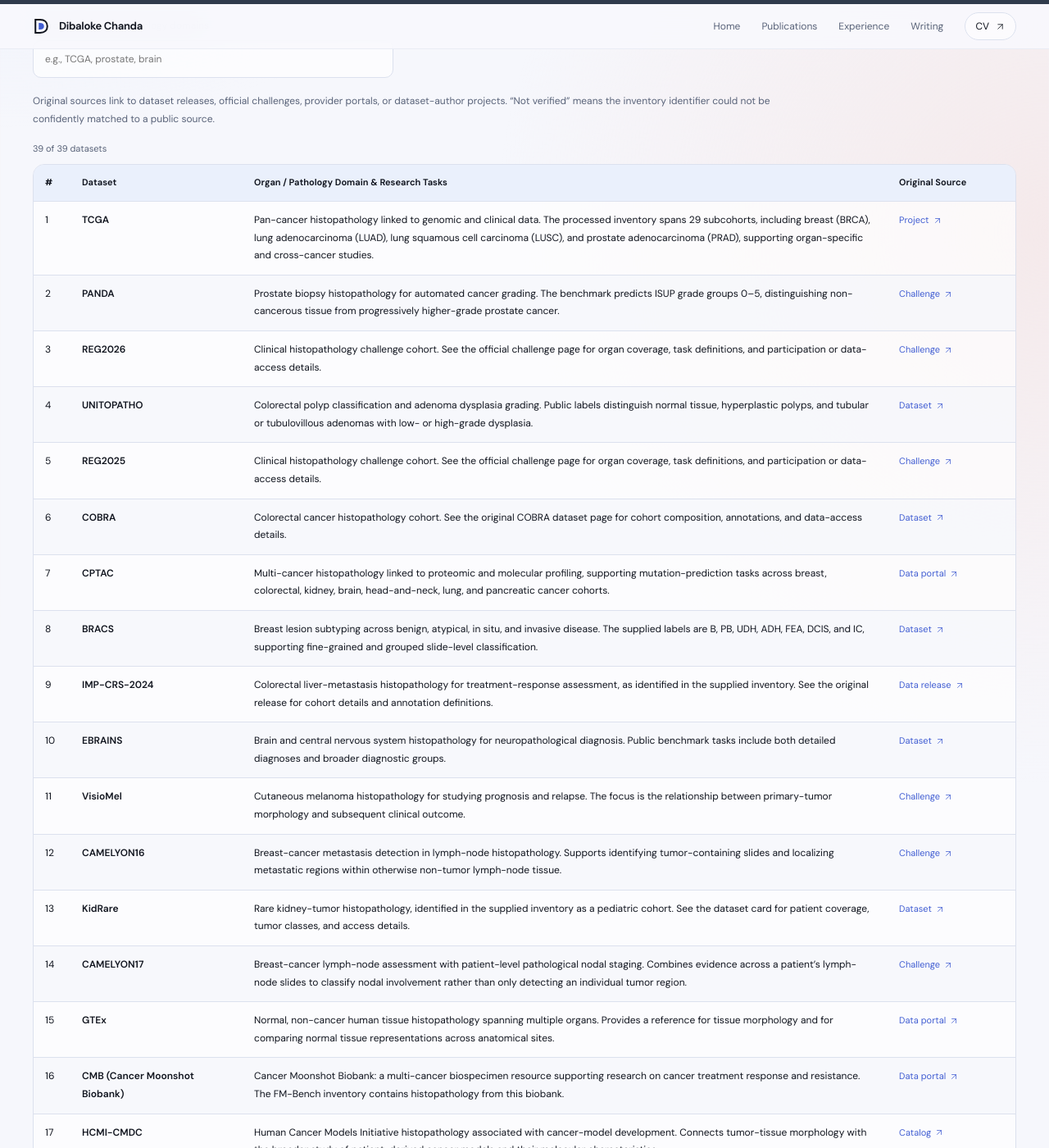
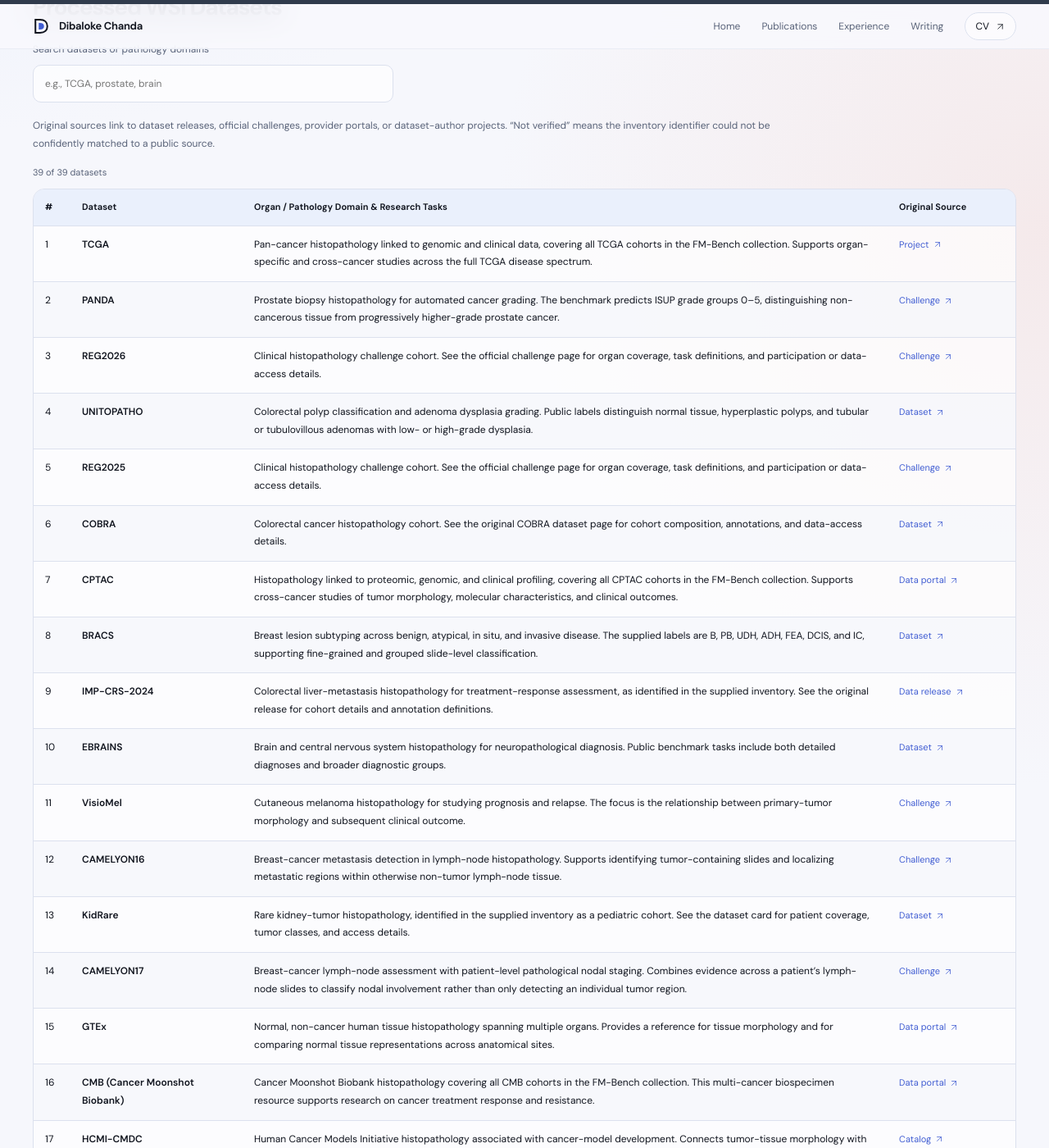
Before and after one commit to dibaloke/dibaloke.github.io, a Jekyll site: the page built from _pages/fm-bench.html, in a window 1280 px wide and 1400 px high, scrolled down 518 px. Shown: the whole window at 82% size. Built offline with Jekyll 4.4.1, drawn with Linux system fonts in a browser that asks for light colours; some of the changed text lies outside the part shown.

Commit message:
Clarify full TCGA CPTAC and CMB cohort coverage in FM-Bench

```diff
--- a/_data/fm_bench.json
+++ b/_data/fm_bench.json
@@ -5,7 +5,7 @@
     "segmented": "11,031",
     "features": "10,725",
     "magnifications": "20×, 10×, 5×, 40×",
-    "domain": "Pan-cancer histopathology linked to genomic and clinical data. The processed inventory spans 29 subcohorts, including breast (BRCA), lung adenocarcinoma (LUAD), lung squamous cell carcinoma (LUSC), and prostate adenocarcinoma (PRAD), supporting organ-specific and cross-cancer studies.",
+    "domain": "Pan-cancer histopathology linked to genomic and clinical data, covering all TCGA cohorts in the FM-Bench collection. Supports organ-specific and cross-cancer studies across the full TCGA disease spectrum.",
     "dataset_url": "https://www.cancer.gov/ccg/research/genome-sequencing/tcga",
     "dataset_link_label": "Project"
   },
@@ -66,7 +66,7 @@
     "segmented": "5,486",
     "features": "5,481",
     "magnifications": "20×, 10×, 5×",
-    "domain": "Multi-cancer histopathology linked to proteomic and molecular profiling, supporting mutation-prediction tasks across breast, colorectal, kidney, brain, head-and-neck, lung, and pancreatic cancer cohorts.",
+    "domain": "Histopathology linked to proteomic, genomic, and clinical profiling, covering all CPTAC cohorts in the FM-Bench collection. Supports cross-cancer studies of tumor morphology, molecular characteristics, and clinical outcomes.",
     "dataset_url": "https://proteomics.cancer.gov/data-portal",
     "dataset_link_label": "Data portal"
   },
@@ -156,7 +156,7 @@
     "segmented": "945",
     "features": "940",
     "magnifications": "20×, 10×, 5×",
-    "domain": "Cancer Moonshot Biobank: a multi-cancer biospecimen resource supporting research on cancer treatment response and resistance. The FM-Bench inventory contains histopathology from this biobank.",
+    "domain": "Cancer Moonshot Biobank histopathology covering all CMB cohorts in the FM-Bench collection. This multi-cancer biospecimen resource supports research on cancer treatment response and resistance.",
     "dataset_url": "https://www.cancerimagingarchive.net/research/cmb/",
     "dataset_link_label": "Data portal"
   },
--- a/_pages/fm-bench.html
+++ b/_pages/fm-bench.html
@@ -8,7 +8,7 @@ fm_bench: true
 <header class="page-heading">
   <p class="eyebrow">Whole-slide pathology benchmarking</p>
   <h1>FM-Bench</h1>
-  <p class="page-intro">200 TB+ of WSI data processed across diverse organs and pathology domains, with tissue segmentation and multi-magnification feature extraction.</p>
+  <p class="page-intro">200 TB+ of WSI data processed across diverse organs and pathology domains, with tissue segmentation and multi-magnification feature extraction. The collection includes all cohorts from TCGA, CPTAC, and the Cancer Moonshot Biobank (CMB).</p>
 </header>
 <section class="fm-overview" aria-label="Processing overview">
   <div><strong>200 TB+</strong><span>WSI data processed</span></div>
```
